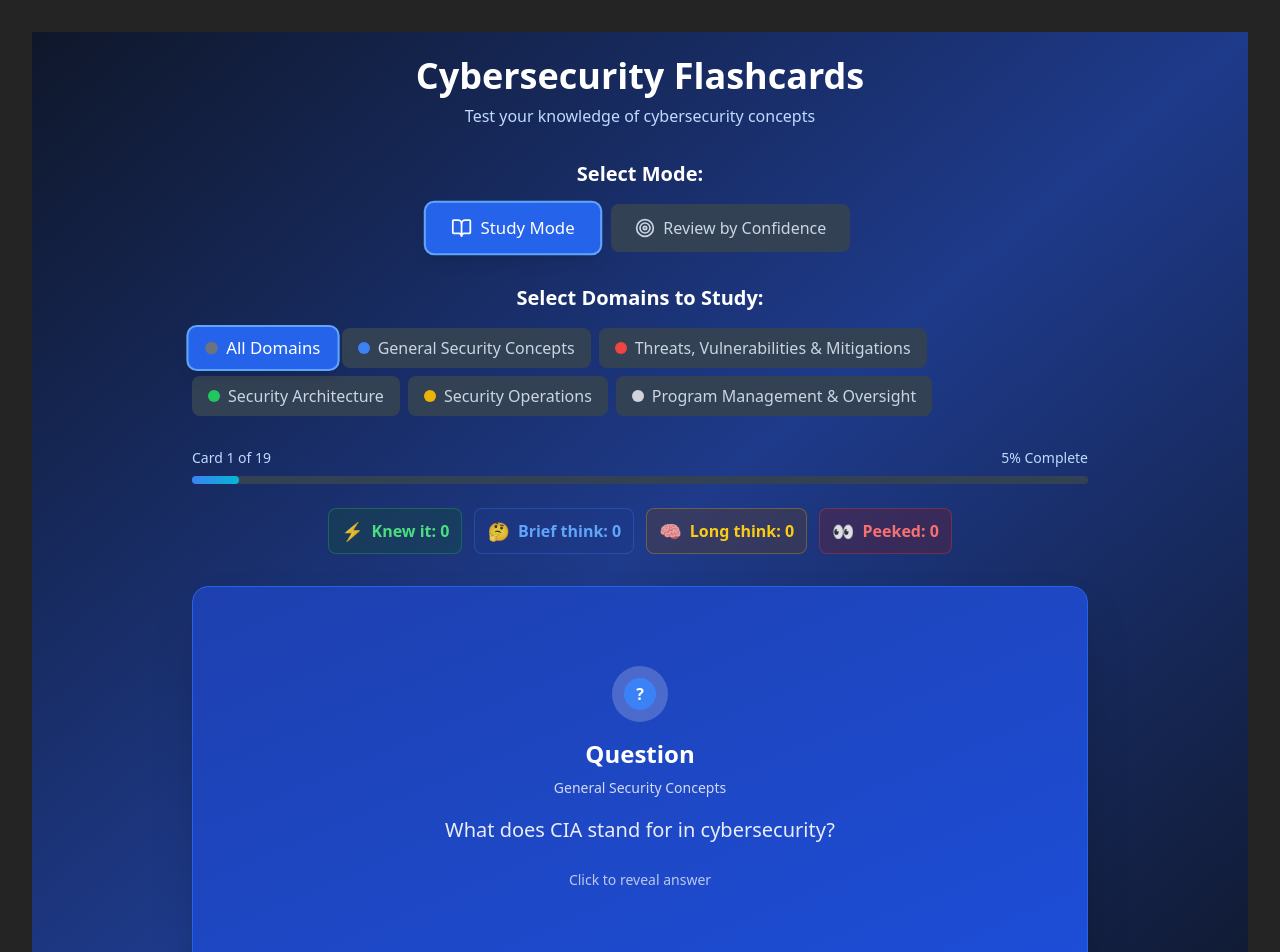
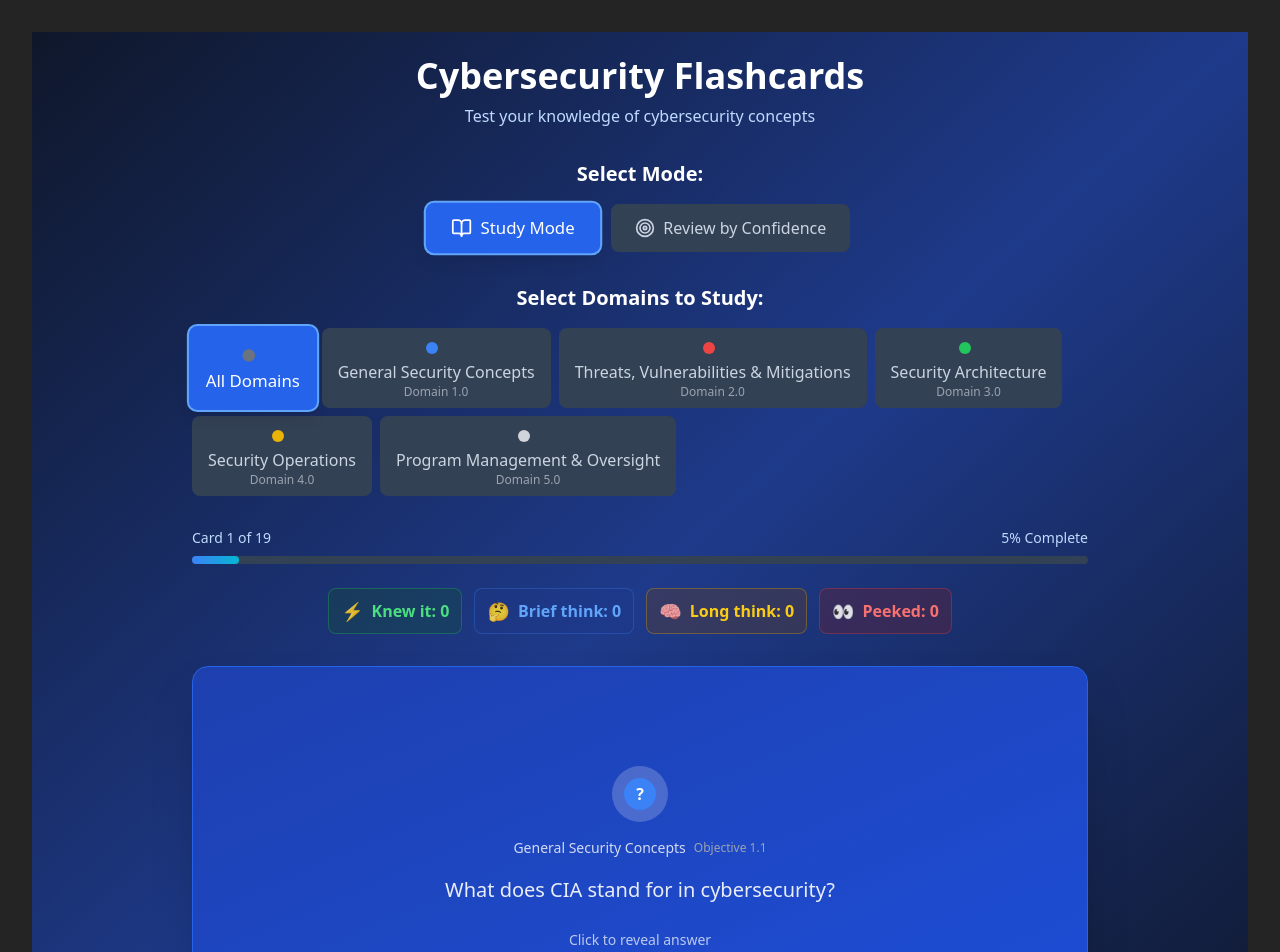
Before and after one commit to LRodriguez92/cyber-security-flashcards, a React (Vite) app: page / in a window 1280 px wide. Shown: the top 952 px of the page. Built offline with nearby package versions, Linux system fonts and the light colour scheme.

Commit message:
objective numbers added

```diff
--- a/src/components/CyberSecurityFlashcards.tsx
+++ b/src/components/CyberSecurityFlashcards.tsx
@@ -3,127 +3,165 @@ import { ChevronLeft, ChevronRight, RotateCcw, CheckCircle, XCircle, BookOpen, T
 
 const CyberSecurityFlashcards = () => {
   const flashcards = [
-    // Blue - General Security Concepts
+    // Blue - General Security Concepts (Domain 1)
     {
       question: "What does CIA stand for in cybersecurity?",
       answer: "Confidentiality, Integrity, and Availability - the three fundamental principles of information security.",
       domain: "General Security Concepts",
+      domainNumber: "1.0",
+      objective: "1.1",
       color: "blue"
     },
     {
       question: "What is the AAA framework?",
       answer: "Authentication, Authorization, and Accounting - a framework for controlling access to resources and tracking user activities.",
       domain: "General Security Concepts",
+      domainNumber: "1.0",
+      objective: "1.1",
       color: "blue"
     },
     {
       question: "What is Zero Trust security?",
       answer: "A security model that assumes no implicit trust and requires verification for every user and device trying to access resources.",
       domain: "General Security Concepts",
+      domainNumber: "1.0",
+      objective: "1.1",
       color: "blue"
     },
     {
       question: "What are the three main security control types?",
       answer: "Administrative (policies/procedures), Technical (firewalls/encryption), and Physical (locks/cameras) controls.",
       domain: "General Security Concepts",
+      domainNumber: "1.0",
+      objective: "1.2",
       color: "blue"
     },
 
-    // Red - Threats, Vulnerabilities & Mitigations
+    // Red - Threats, Vulnerabilities & Mitigations (Domain 2)
     {
       question: "What is phishing?",
       answer: "A social engineering attack where attackers impersonate legitimate entities to steal sensitive information like passwords or credit card numbers.",
       domain: "Threats, Vulnerabilities & Mitigations",
+      domainNumber: "2.0",
+      objective: "2.2",
       color: "red"
     },
     {
       question: "What is malware?",
       answer: "Malicious software designed to harm, exploit, or gain unauthorized access to computer systems. Includes viruses, worms, trojans, ransomware, and spyware.",
       domain: "Threats, Vulnerabilities & Mitigations",
+      domainNumber: "2.0",
+      objective: "2.2",
       color: "red"
     },
     {
       question: "What is ransomware?",
       answer: "A type of malware that encrypts a victim's files and demands payment (ransom) for the decryption key to restore access to the data.",
       domain: "Threats, Vulnerabilities & Mitigations",
+      domainNumber: "2.0",
+      objective: "2.2",
       color: "red"
     },
     {
       question: "What are the main threat actor motivations?",
       answer: "Financial gain, espionage, ideology/hacktivism, revenge, and state-sponsored activities.",
       domain: "Threats, Vulnerabilities & Mitigations",
+      domainNumber: "2.0",
+      objective: "2.1",
       color: "red"
     },
     {
       question: "What is a zero-day exploit?",
       answer: "An attack that exploits a previously unknown vulnerability in software before developers have created and distributed a patch for it.",
       domain: "Threats, Vulnerabilities & Mitigations",
+      domainNumber: "2.0",
+      objective: "2.3",
       color: "red"
     },
 
-    // Green - Security Architecture
+    // Green - Security Architecture (Domain 3)
     {
       question: "What is a VPN?",
       answer: "Virtual Private Network - creates a secure, encrypted connection over a less secure network, allowing users to access private networks remotely.",
       domain: "Security Architecture",
+      domainNumber: "3.0",
+      objective: "3.1",
       color: "green"
     },
     {
       question: "What is network segmentation?",
       answer: "The practice of dividing a network into smaller, isolated segments to limit the scope of security breaches and improve performance.",
       domain: "Security Architecture",
+      domainNumber: "3.0",
+      objective: "3.1",
       color: "green"
     },
     {
       question: "What is TLS?",
       answer: "Transport Layer Security - a cryptographic protocol that provides secure communication over networks by encrypting data in transit.",
       domain: "Security Architecture",
+      domainNumber: "3.0",
+      objective: "3.2",
       color: "green"
     },
     {
       question: "What are the main cloud service models?",
       answer: "Infrastructure as a Service (IaaS), Platform as a Service (PaaS), and Software as a Service (SaaS).",
       domain: "Security Architecture",
+      domainNumber: "3.0",
+      objective: "3.3",
       color: "green"
     },
 
-    // Yellow - Security Operations
+    // Yellow - Security Operations (Domain 4)
     {
       question: "What is SIEM?",
       answer: "Security Information and Event Management - a solution that provides real-time analysis of security alerts and logs from various sources.",
       domain: "Security Operations",
+      domainNumber: "4.0",
+      objective: "4.2",
       color: "yellow"
     },
     {
       question: "What is system hardening?",
       answer: "The process of securing a system by reducing vulnerabilities, disabling unnecessary services, and implementing security configurations.",
       domain: "Security Operations",
+      domainNumber: "4.0",
+      objective: "4.1",
       color: "yellow"
     },
     {
       question: "What are the main incident response steps?",
       answer: "Preparation, Identification, Containment, Eradication, Recovery, and Lessons Learned.",
       domain: "Security Operations",
+      domainNumber: "4.0",
+      objective: "4.3",
       color: "yellow"
     },
 
-    // White - Program Management & Oversight
+    // White - Program Management & Oversight (Domain 5)
     {
       question: "What is an AUP?",
       answer: "Acceptable Use Policy - a document that outlines the permitted and prohibited uses of an organization's IT resources.",
       domain: "Program Management & Oversight",
+      domainNumber: "5.0",
+      objective: "5.1",
       color: "white"
     },
     {
       question: "What is risk management?",
       answer: "The process of identifying, assessing, and mitigating risks to an organization's assets, operations, and reputation.",
       domain: "Program Management & Oversight",
+      domainNumber: "5.0",
+      objective: "5.2",
       color: "white"
     },
     {
       question: "What does RTO stand for?",
       answer: "Recovery Time Objective - the maximum acceptable time to restore a system or process after a disruption.",
       domain: "Program Management & Oversight",
+      domainNumber: "5.0",
+      objective: "5.2",
       color: "white"
     }
   ];
@@ -150,12 +188,12 @@ const CyberSecurityFlashcards = () => {
   const [selectedConfidenceCategories, setSelectedConfidenceCategories] = useState<string[]>([]);
 
   const domains = [
-    { id: 'all', name: 'All Domains', color: 'gray' },
-    { id: 'General Security Concepts', name: 'General Security Concepts', color: 'blue' },
-    { id: 'Threats, Vulnerabilities & Mitigations', name: 'Threats, Vulnerabilities & Mitigations', color: 'red' },
-    { id: 'Security Architecture', name: 'Security Architecture', color: 'green' },
-    { id: 'Security Operations', name: 'Security Operations', color: 'yellow' },
-    { id: 'Program Management & Oversight', name: 'Program Management & Oversight', color: 'white' }
+    { id: 'all', name: 'All Domains', color: 'gray', domainNumber: '' },
+    { id: 'General Security Concepts', name: 'General Security Concepts', color: 'blue', domainNumber: '1.0' },
+    { id: 'Threats, Vulnerabilities & Mitigations', name: 'Threats, Vulnerabilities & Mitigations', color: 'red', domainNumber: '2.0' },
+    { id: 'Security Architecture', name: 'Security Architecture', color: 'green', domainNumber: '3.0' },
+    { id: 'Security Operations', name: 'Security Operations', color: 'yellow', domainNumber: '4.0' },
+    { id: 'Program Management & Oversight', name: 'Program Management & Oversight', color: 'white', domainNumber: '5.0' }
   ];
 
   const confidenceCategories = [
@@ -397,7 +435,12 @@ const CyberSecurityFlashcards = () => {
                      domain.color === 'white' ? 'bg-gray-300' :
                      'bg-gray-500'
                    }`}></span>
-                  {domain.name}
+                   <span className="flex flex-col">
+                     <span>{domain.name}</span>
+                     {domain.domainNumber && (
+                       <span className="text-xs text-gray-400">Domain {domain.domainNumber}</span>
+                     )}
+                   </span>
                 </button>
               ))}
             </div>
@@ -501,8 +544,12 @@ const CyberSecurityFlashcards = () => {
                       <span className="text-white font-bold">?</span>
                     </div>
                   </div>
-                  <h2 className="text-2xl font-bold text-white mb-2">Question</h2>
-                  <p className="text-sm text-white/80 mb-4">{currentCardData?.domain}</p>
+                   <div className="flex items-center justify-center gap-2 mb-4">
+                     <p className="text-sm text-white/80">{currentCardData?.domain}</p>
+                     {currentCardData?.objective && (
+                       <span className="text-xs text-gray-400">Objective {currentCardData.objective}</span>
+                     )}
+                   </div>
                   <p className="text-xl text-white/90 leading-relaxed">
                     {currentCardData?.question}
                   </p>
@@ -519,7 +566,12 @@ const CyberSecurityFlashcards = () => {
                     </div>
                   </div>
                                      <h2 className="text-2xl font-bold text-white mb-2">Answer</h2>
-                  <p className="text-sm text-white/80 mb-4">{currentCardData?.domain}</p>
+                   <div className="flex items-center justify-center gap-2 mb-4">
+                     <p className="text-sm text-white/80">{currentCardData?.domain}</p>
+                     {currentCardData?.objective && (
+                       <span className="text-xs text-gray-400">Objective {currentCardData.objective}</span>
+                     )}
+                   </div>
                   <p className="text-lg text-white/90 leading-relaxed">
                     {currentCardData?.answer}
                   </p>
```
Also changed, not shown: 1 other file (tests, documents, lock files or other folders). Lines whose indentation alone changed are shown as unchanged.
